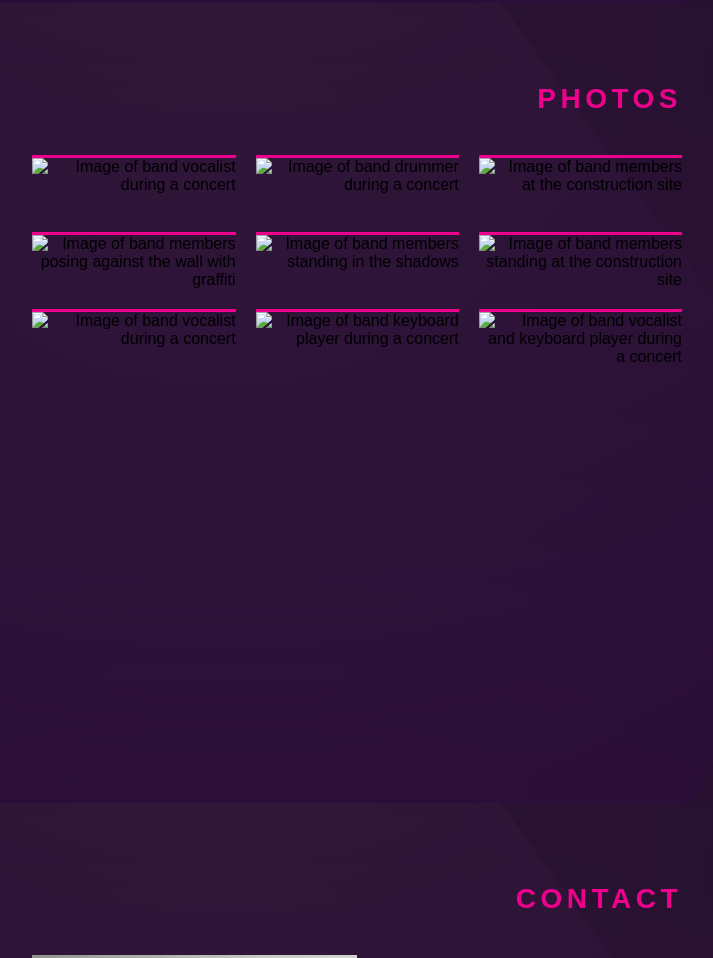
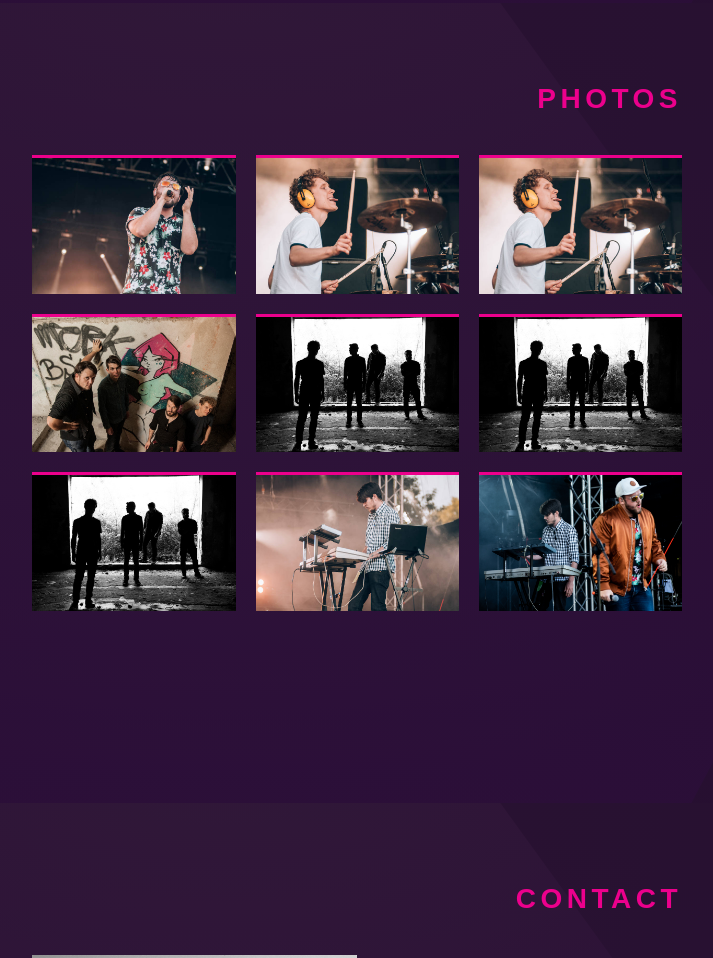
Before and after one commit to karolryska/daftacademy_frontend4begginers, a plain HTML site: page index.html in a window 1280 px wide. Shown: the part 3197-4155 px from the top of the page, without its empty margins (418-1131 px from the left). Drawn offline with Linux system fonts and the light colour scheme; the site is published under a folder, as on GitHub Pages, so addresses that start at the root find nothing.

Commit message:
Photo link update

```diff
--- a/index.html
+++ b/index.html
@@ -160,57 +160,57 @@
             <h2 class="content-section__header">Photos</h2>
             <ul class="gallery">
                 <li class="gallery__item">
-                    <img class="gallery__image" srcset="/images/band05_JakubBodys.jpg,
-                    /images/band05_JakubBodys@2.jpg 2x,
-                    /images/band05_JakubBodys@3.jpg 3x" src="/images/band05_JakubBodys@3.jpg"
+                    <img class="gallery__image" srcset="./images/band05_JakubBodys.jpg,
+                    ./images/band05_JakubBodys@2.jpg 2x,
+                    ./images/band05_JakubBodys@3.jpg 3x" src="./images/band05_JakubBodys@3.jpg"
                         alt="Image of band vocalist during a concert" />
                 </li>
                 <li class="gallery__item">
-                    <img class="gallery__image" srcset="/images/band06_JakubBodys.jpg,
-                    /images/band06_JakubBodys@2.jpg 2x,
-                    /images/band06_JakubBodys@3.jpg 3x" src="/images/band06_JakubBodys@3.jpg"
+                    <img class="gallery__image" srcset="./images/band06_JakubBodys.jpg,
+                    ./images/band06_JakubBodys@2.jpg 2x,
+                    ./images/band06_JakubBodys@3.jpg 3x" src="./images/band06_JakubBodys@3.jpg"
                         alt="Image of band drummer during a concert" />
                 </li>
                 <li class="gallery__item">
-                    <img class="gallery__image" srcset="/images/band06_JakubBodys.jpg,
-                    /images/band07@2.jpg 2x,
-                    /images/band07@3.jpg 3x" src="/images/band07@3.jpg"
+                    <img class="gallery__image" srcset="./images/band06_JakubBodys.jpg,
+                    ./images/band07@2.jpg 2x,
+                    ./images/band07@3.jpg 3x" src="./images/band07@3.jpg"
                         alt="Image of band members at the construction site" />
                 </li>
                 <li class="gallery__item">
-                    <img class="gallery__image" srcset="/images/band08.jpg,
-                    /images/band08@2.jpg 2x,
-                    /images/band08@3.jpg 3x" src="/images/band08@3.jpg"
+                    <img class="gallery__image" srcset="./images/band08.jpg,
+                    ./images/band08@2.jpg 2x,
+                    ./images/band08@3.jpg 3x" src="./images/band08@3.jpg"
                         alt="Image of band members posing against the wall with graffiti" />
                 </li>
                 <li class="gallery__item">
-                    <img class="gallery__image" srcset="/images/band09@3.jpg,
-                    /images/band09@2.jpg 2x,
-                    /images/band09@3.jpg 3x" src="/images/band09@3.jpg"
+                    <img class="gallery__image" srcset="./images/band09@3.jpg,
+                    ./images/band09@2.jpg 2x,
+                    ./images/band09@3.jpg 3x" src="./images/band09@3.jpg"
                         alt="Image of band members standing in the shadows" />
                 </li>
                 <li class="gallery__item">
-                    <img class="gallery__image" srcset="/images/band09@3.jpg,
-                    /images/band10@2.jpg 2x,
-                    /images/band10@3.jpg 3x" src="/images/band10@3.jpg"
+                    <img class="gallery__image" srcset="./images/band09@3.jpg,
+                    ./images/band10@2.jpg 2x,
+                    ./images/band10@3.jpg 3x" src="./images/band10@3.jpg"
                         alt="Image of band members standing at the construction site" />
                 </li>
                 <li class="gallery__item">
-                    <img class="gallery__image" srcset="/images/band09@3.jpg,
-                    /images/band11@2.jpg 2x,
-                    /images/band11@3.jpg 3x" src="/images/band11@3.jpg"
+                    <img class="gallery__image" srcset="./images/band09@3.jpg,
+                    ./images/band11@2.jpg 2x,
+                    ./images/band11@3.jpg 3x" src="./images/band11@3.jpg"
                         alt="Image of band vocalist during a concert" />
                 </li>
                 <li class="gallery__item">
-                    <img class="gallery__image" srcset="/images/band04_JakubBodys@3.jpg,
-                    /images/band04_JakubBodys@2.jpg 2x,
-                    /images/band04_JakubBodys@3.jpg 3x" src="/images/band04_JakubBodys@3.jpg"
+                    <img class="gallery__image" srcset="./images/band04_JakubBodys@3.jpg,
+                    ./images/band04_JakubBodys@2.jpg 2x,
+                    ./images/band04_JakubBodys@3.jpg 3x" src="./images/band04_JakubBodys@3.jpg"
                         alt="Image of band keyboard player during a concert" /><!--  -->
                 </li>
                 <li class="gallery__item">
-                    <img class="gallery__image" srcset="/images/band03_WiechnikMarcin@3.jpg,
-                    /images/band03_WiechnikMarcin@2.jpg 2x,
-                    /images/band03_WiechnikMarcin@3.jpg 3x" src="/images/band03_WiechnikMarcin@3.jpg"
+                    <img class="gallery__image" srcset="./images/band03_WiechnikMarcin@3.jpg,
+                    ./images/band03_WiechnikMarcin@2.jpg 2x,
+                    ./images/band03_WiechnikMarcin@3.jpg 3x" src="./images/band03_WiechnikMarcin@3.jpg"
                         alt="Image of band vocalist and keyboard player during a concert" />
                 </li>
             </ul>
```
